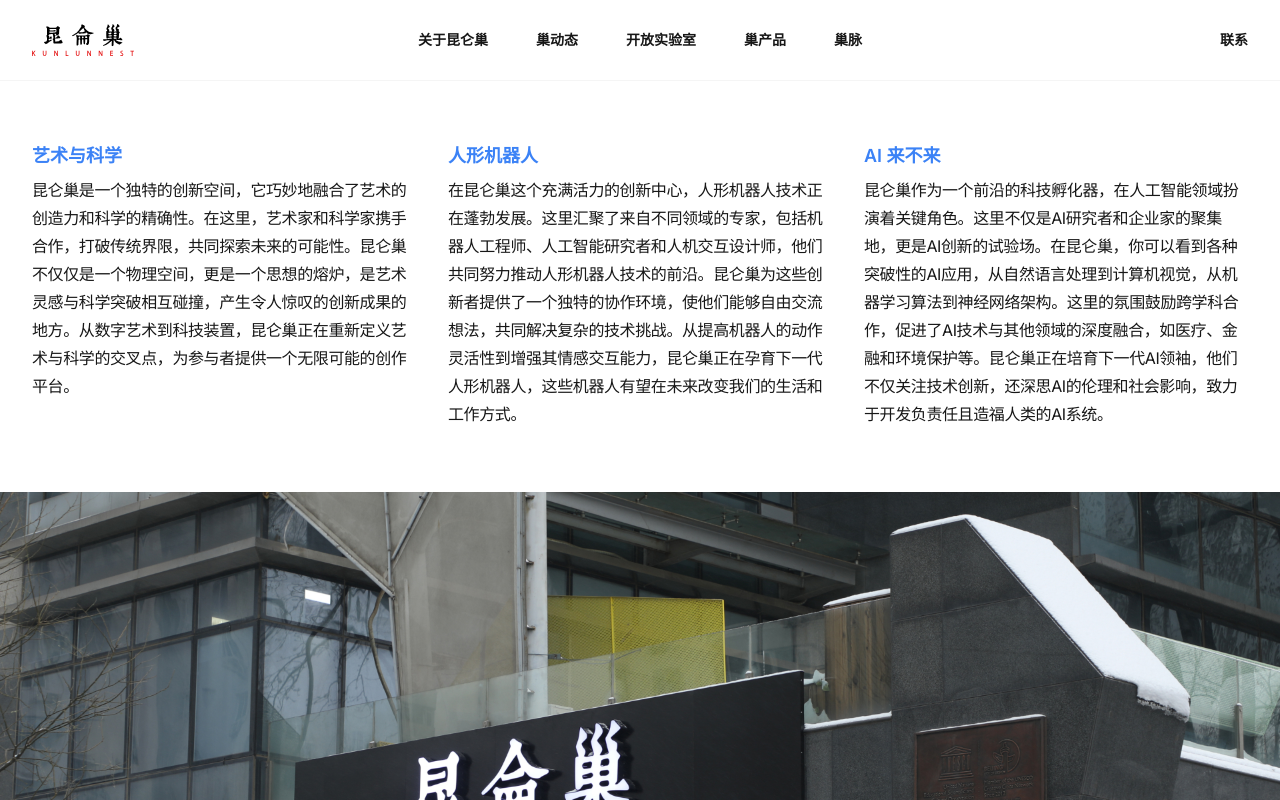
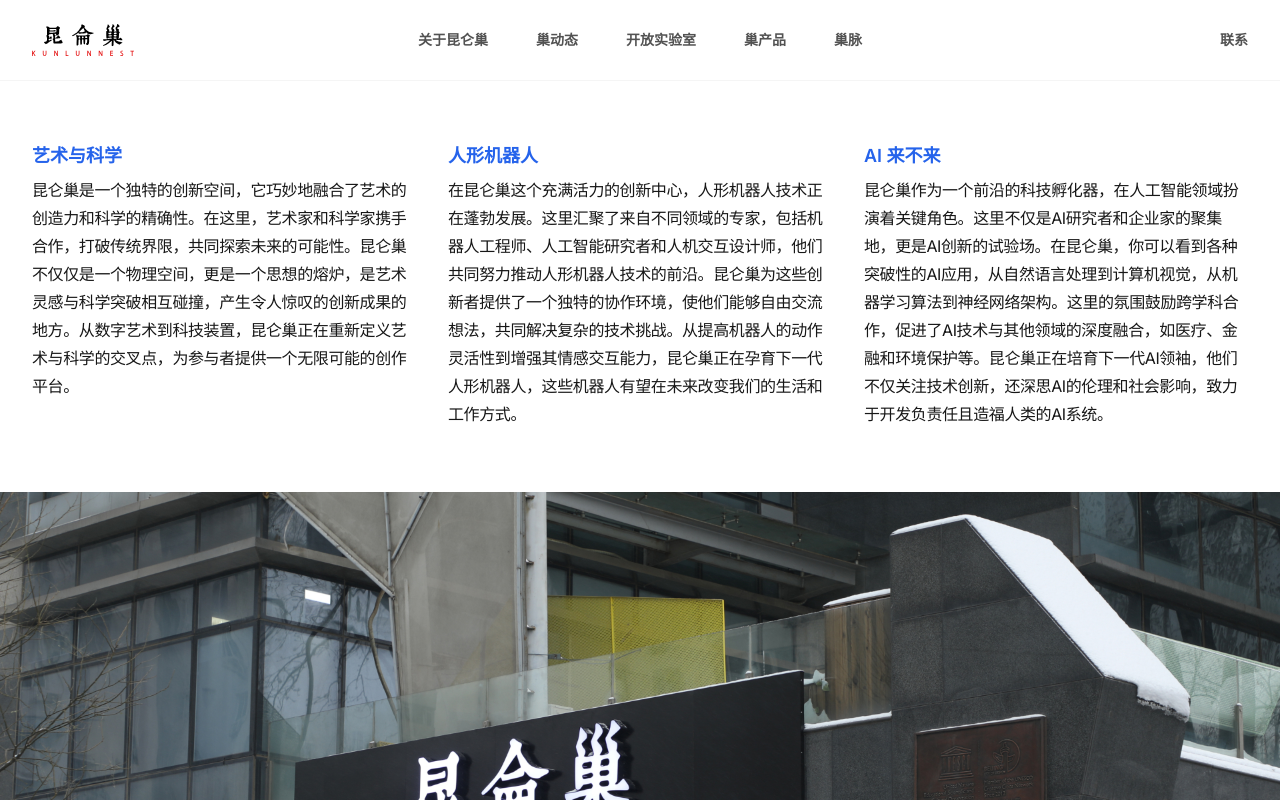
Before and after one commit to dabaz-official/kunlunnest, a Next.js app: page / in a window 1280 px wide. Shown: the top 800 px of the page. Built offline with nearby package versions, Linux system fonts and the light colour scheme.

Commit message:
chore: update colors

```diff
--- a/components/home/ProductsSection.tsx
+++ b/components/home/ProductsSection.tsx
@@ -27,7 +27,7 @@ export function ProductsSection() {
             <div key={productIdx}>
               <Link
                 href={product.href}
-                className="text-lg font-semibold leading-6 text-blue-500 hover:underline hover:text-blue-600 transition"
+                className="text-lg font-semibold leading-6 text-blue-600 hover:underline transition"
               >
                 {product.name}
               </Link>
--- a/components/layout/Footer.tsx
+++ b/components/layout/Footer.tsx
@@ -23,7 +23,7 @@ export default function Footer() {
             <a
               key={item.name}
               href={item.href}
-              className="text-neutral-400 hover:text-neutral-500"
+              className="text-neutral-400 hover:text-neutral-500 transition"
               target='_blank'
             >
               <span className="sr-only">{item.name}</span>
@@ -36,7 +36,7 @@ export default function Footer() {
             <div key={item.name} className="pb-6">
               <Link
                 href={item.href}
-                className="text-sm leading-6 text-neutral-600 hover:text-neutral-900"
+                className="text-sm leading-6 text-neutral-600 hover:text-neutral-900 transition"
               >
                 {item.name}
               </Link>
--- a/components/layout/Navbar.tsx
+++ b/components/layout/Navbar.tsx
@@ -56,7 +56,7 @@ export function Navbar() {
             <Link
               key={item.name}
               href={item.href}
-              className="text-sm font-semibold leading-6 text-neutral-900"
+              className="text-sm font-semibold leading-6 text-neutral-600 hover:text-neutral-900 transition"
             >
               {item.name}
             </Link>
@@ -65,7 +65,7 @@ export function Navbar() {
         <div className="hidden lg:flex lg:flex-1 lg:justify-end">
           <Link
             href="mailto:info@kunlunnest.cn"
-            className="text-sm font-semibold leading-6 text-neutral-900">
+            className="text-sm font-semibold leading-6 text-neutral-600 hover:text-neutral-900 transition">
               联系
             </Link>
         </div>
```
